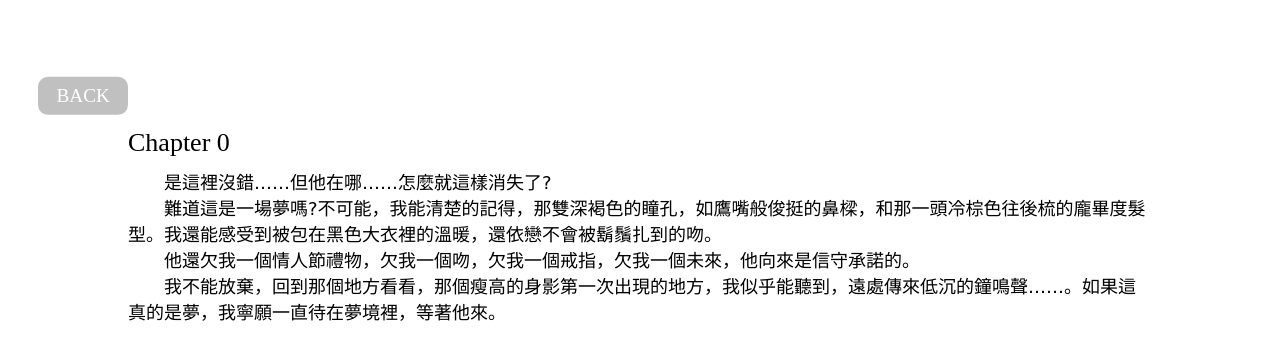
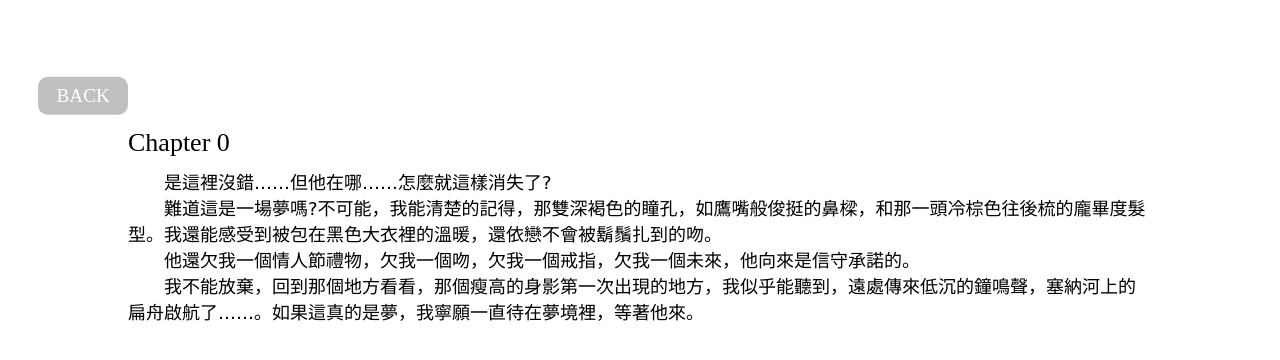
Before and after one commit to chou-chuan-chuan/locker, a plain HTML site: page ch0.html in a window 1280 px wide. Drawn offline with nearby package versions, Linux system fonts and the light colour scheme.

Commit message:
Update ch0.html

```diff
--- a/ch0.html
+++ b/ch0.html
@@ -19,7 +19,7 @@
 	  &emsp;&emsp;是這裡沒錯……但他在哪……怎麼就這樣消失了?<br>
 	  &emsp;&emsp;難道這是一場夢嗎?不可能，我能清楚的記得，那雙深褐色的瞳孔，如鷹嘴般俊挺的鼻樑，和那一頭冷棕色往後梳的龐畢度髮型。我還能感受到被包在黑色大衣裡的溫暖，還依戀不會被鬍鬚扎到的吻。<br>
 	  &emsp;&emsp;他還欠我一個情人節禮物，欠我一個吻，欠我一個戒指，欠我一個未來，他向來是信守承諾的。<br>
-	  &emsp;&emsp;我不能放棄，回到那個地方看看，那個瘦高的身影第一次出現的地方，我似乎能聽到，遠處傳來低沉的鐘鳴聲……。如果這真的是夢，我寧願一直待在夢境裡，等著他來。
+	  &emsp;&emsp;我不能放棄，回到那個地方看看，那個瘦高的身影第一次出現的地方，我似乎能聽到，遠處傳來低沉的鐘鳴聲，塞納河上的扁舟啟航了……。如果這真的是夢，我寧願一直待在夢境裡，等著他來。
 	</div>
 
 	<a href="index.html" class="back">BACK</a>
```
